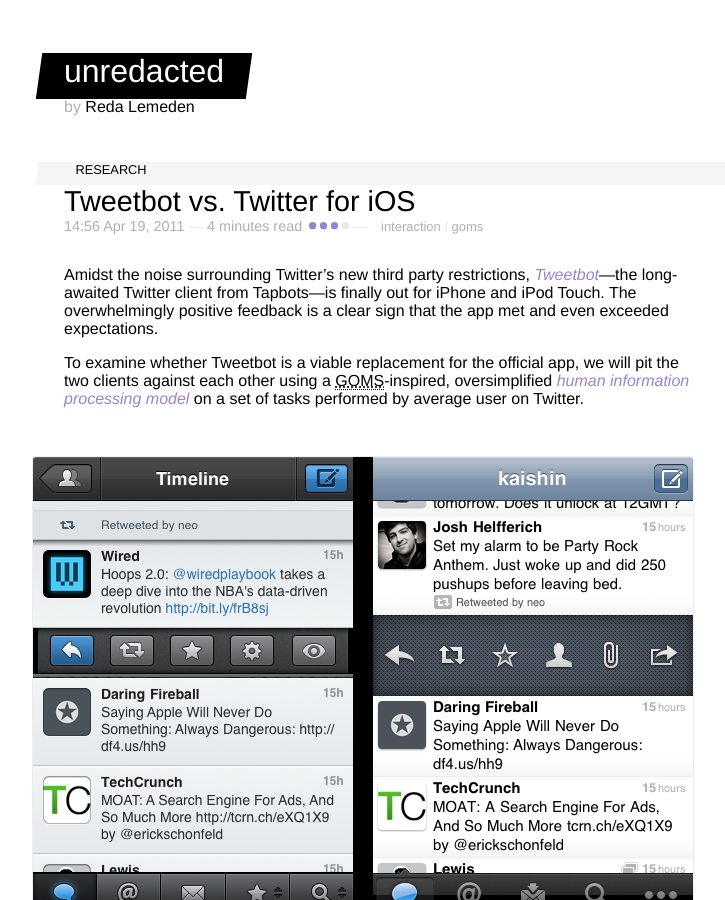
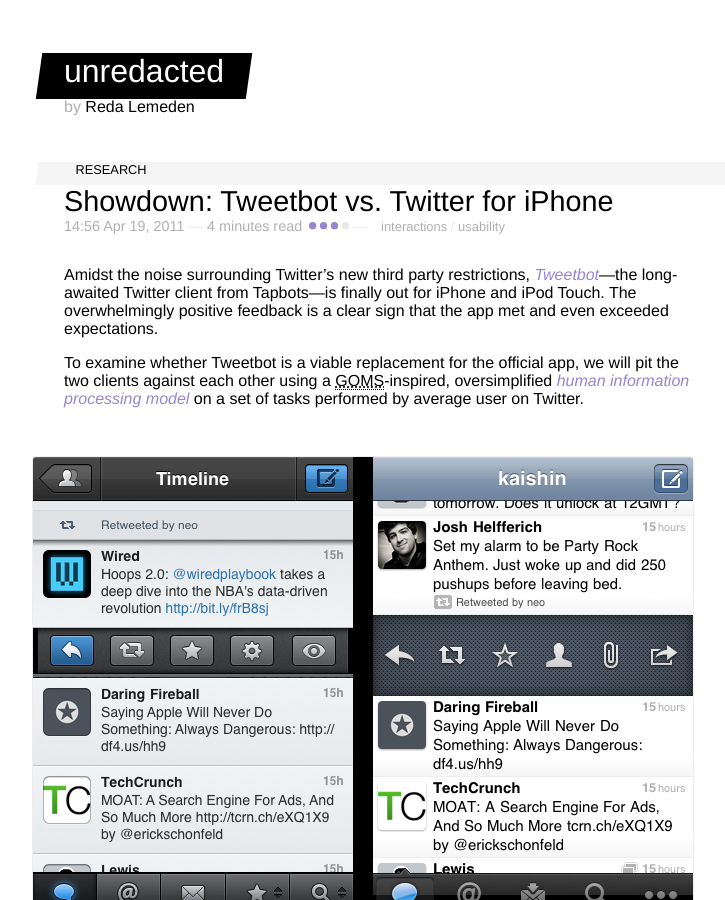
Before and after one commit to kaishin/unredacted, a Jekyll site: the page built from _posts/2011-04-19-tweetbot-vs-twitter.md, in a window 1280 px wide and 900 px high. Shown: the whole window, without its empty margins (256-981 px from the left). Built offline with Jekyll 4.4.1, drawn with Linux system fonts in a browser that asks for light colours; some of the changed text lies outside the part shown.

Commit message:
Cleanup showdown post

```diff
--- a/_posts/2011-04-19-tweetbot-vs-twitter.md
+++ b/_posts/2011-04-19-tweetbot-vs-twitter.md
@@ -1,10 +1,10 @@
 ---
 date: "2011-04-19 14:56:20"
-title: "Tweetbot vs. Twitter for iOS"
+title: "Showdown: Tweetbot vs. Twitter for iPhone"
 category: research
 tags:
-  - interaction
-  - goms
+  - interactions
+  - usability
 ---
 
 Amidst the noise surrounding Twitter's new third party restrictions, [Tweetbot]---the long-awaited Twitter client from Tapbots---is finally out for iPhone and iPod Touch. The overwhelmingly positive feedback is a clear sign that the app met and even exceeded expectations.
@@ -30,7 +30,7 @@
 The values assigned to each interaction are as follows:
 
 | Interaction | Value
-|-|-:|
+|-|:-:|
 | Tap | 1
 | Double tap | 1.5 |
 | Swipe | 1.5 |
@@ -44,7 +44,7 @@
 We'll start by having a look at how efficiently the two clients handle basic tasks such as tweeting and replying:
 
 | Task | Tweetbot | Official
-|-|:-|:-|
+|-|:-:|:-:|
 | Send a Tweet<sup>1</sup> | 2 | 2 |
 | Reply<sup>1 2</sup>  | 3 | 4 |
 | Retweet (native) | 4 | 4.5 |
@@ -66,12 +66,12 @@
 Let's now spice up the comparison with some hashtags and @ mentions:
 
 | Task | Tweetbot | Official
-|-|:-|:-|
+|-|:-:|:-:|
 | Compose a tweet with # and @ | 7 | 4 |
 | Compose a tweet with 3 # and 2 @ | 15 | 7 |
 | View conversations<sup>1</sup> | 1.5 | 2 |
 | Reply all (MMT)<sup>2</sup> | 4.5 | 5 |
-| Reply single (MMT) <sup>2</sup> | 4.5 | 4 |
+| Reply single (MMT)<sup>2</sup> | 4.5 | 4 |
 
 1. Where the user takes part
 2. Multi-mention tweet
@@ -104,7 +104,7 @@
 ### Results
 
 | Task | Tweetbot | Official
-|-|:-|:-|
+|-|:-:|:-:|
 | Total | 71 | 68 |
 
 The relatively awkward, albeit native, method of keying hashtags and @ mentions in Tweetbot skews the results in favor of Twitter for iPhone. If it wasn't for this detail, the third party client would have come out ahead.
```
Also changed, not shown: other parts of _posts/2011-04-19-tweetbot-vs-twitter.md (+2 -4 lines).
